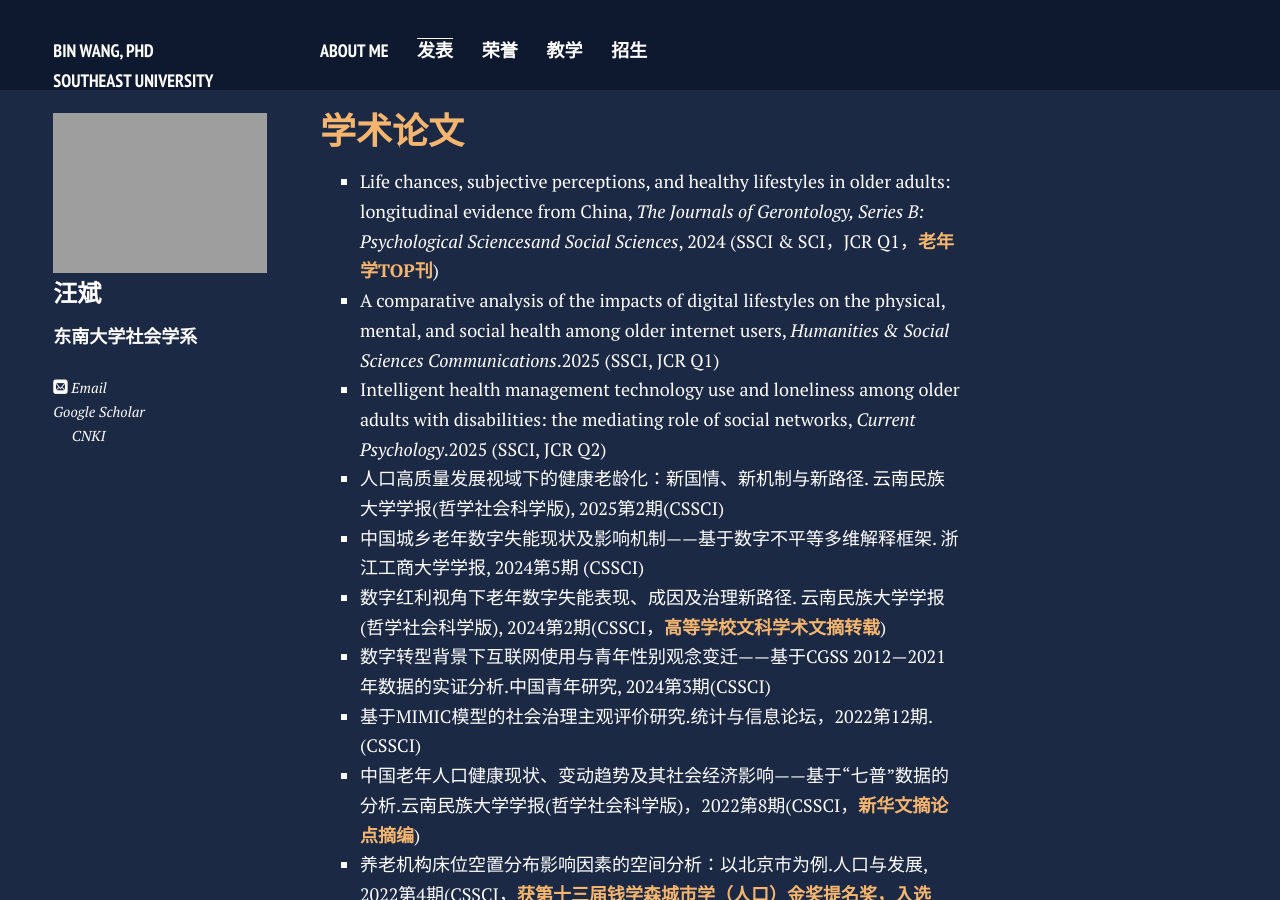
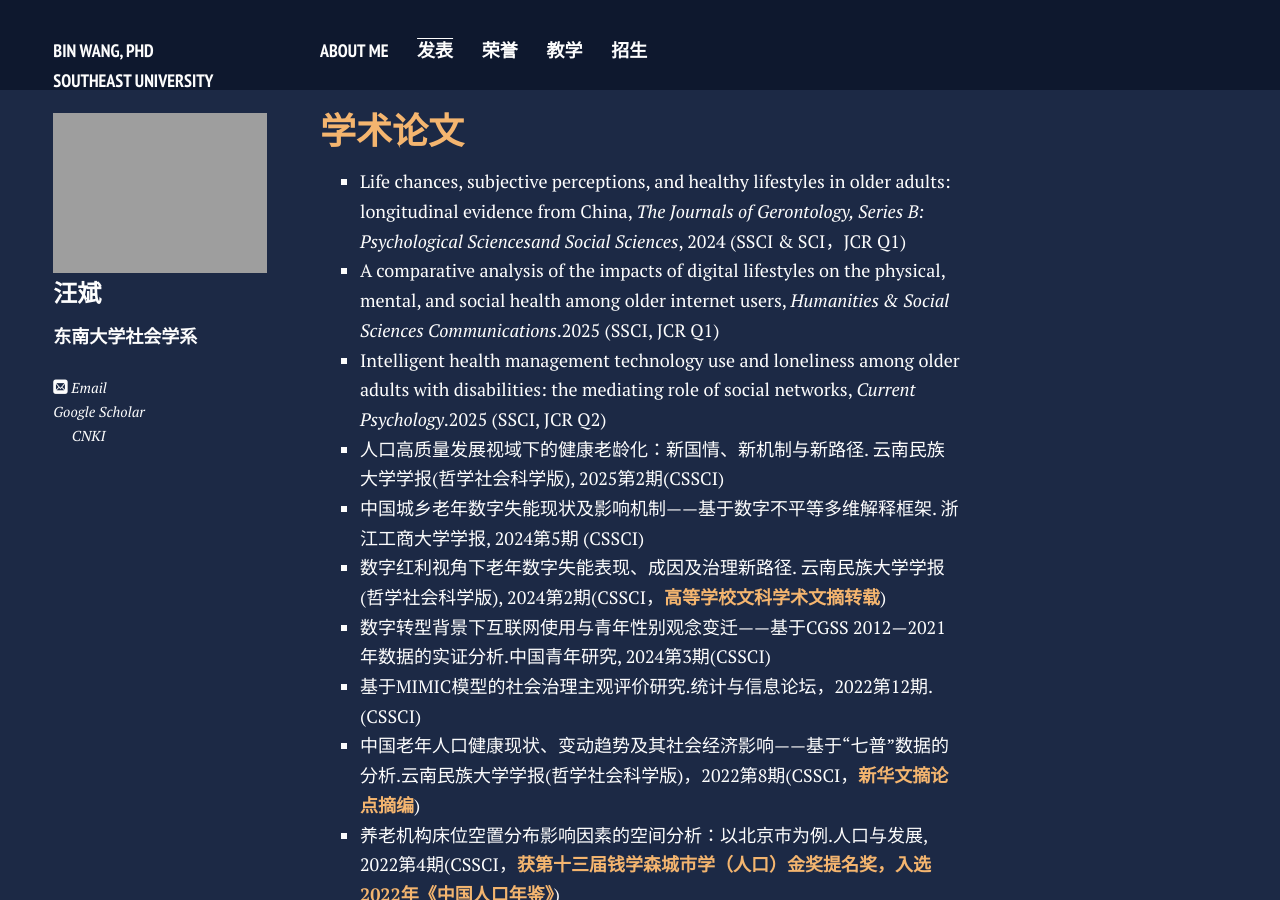
Before and after one commit to bwPhD/bwPhD.github.io, a Jekyll site: the page built from publications.md, in a window 1280 px wide and 900 px high. Built offline with Jekyll 4.4.1, drawn with Linux system fonts in a browser that asks for light colours; nearby versions of some CDN libraries; comment, search, counter and statistics services are not loaded; a style sheet for code colours, icons or effects is not loaded.

Commit message:
Update publications.md

```diff
--- a/publications.md
+++ b/publications.md
@@ -5,7 +5,7 @@ title: 发表
 ---
 
 ## **学术论文**
-- Life chances, subjective perceptions, and healthy lifestyles in older adults: longitudinal evidence from China, *The Journals of Gerontology, Series B: Psychological Sciencesand Social Sciences*, 2024 (SSCI & SCI，JCR Q1，**老年学TOP刊**)
+- Life chances, subjective perceptions, and healthy lifestyles in older adults: longitudinal evidence from China, *The Journals of Gerontology, Series B: Psychological Sciencesand Social Sciences*, 2024 (SSCI & SCI，JCR Q1)
 - A comparative analysis of the impacts of digital lifestyles on the physical, mental, and social health among older internet users, *Humanities & Social Sciences Communications*.2025 (SSCI, JCR Q1)
 - Intelligent health management technology use and loneliness among older adults with disabilities: the mediating role of social networks, *Current Psychology*.2025 (SSCI, JCR Q2)
 - 人口高质量发展视域下的健康老龄化：新国情、新机制与新路径. 云南民族大学学报(哲学社会科学版), 2025第2期(CSSCI)
```
